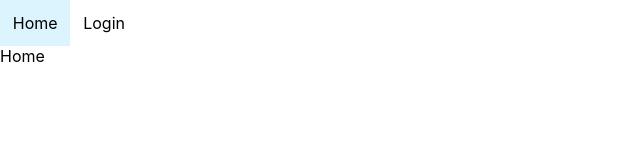
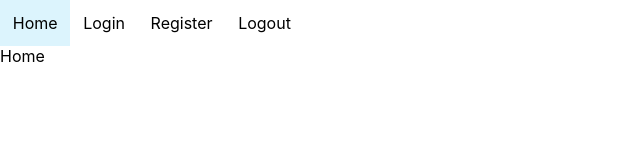
Before and after one commit to CherokiDev/movie-rental-f, a React (Create React App) app: page / in a window 1280 px wide. Shown: the top 160 px of the page, without its empty margins (0-640 px from the left). Built offline with nearby package versions, Linux system fonts and the light colour scheme.

Commit message:
added others buttons to headers

```diff
--- a/src/components/Header/Header.jsx
+++ b/src/components/Header/Header.jsx
@@ -17,6 +17,12 @@ const Header = (props) => {
             <div className="notLoggedIn">
                 <NavLink to="/login" exact activeStyle={{ display: 'none' }}>Login</NavLink>
             </div>
+            <div className="notLoggedIn">
+                <NavLink to="/login/register" exact activeStyle={{ display: 'none' }}>Register</NavLink>
+            </div>
+            <div className="notLoggedIn">
+                <NavLink to="/profile/movies" exact activeStyle={{ display: 'none' }}>Logout</NavLink>
+            </div>
         </header>
     )
 }
```
